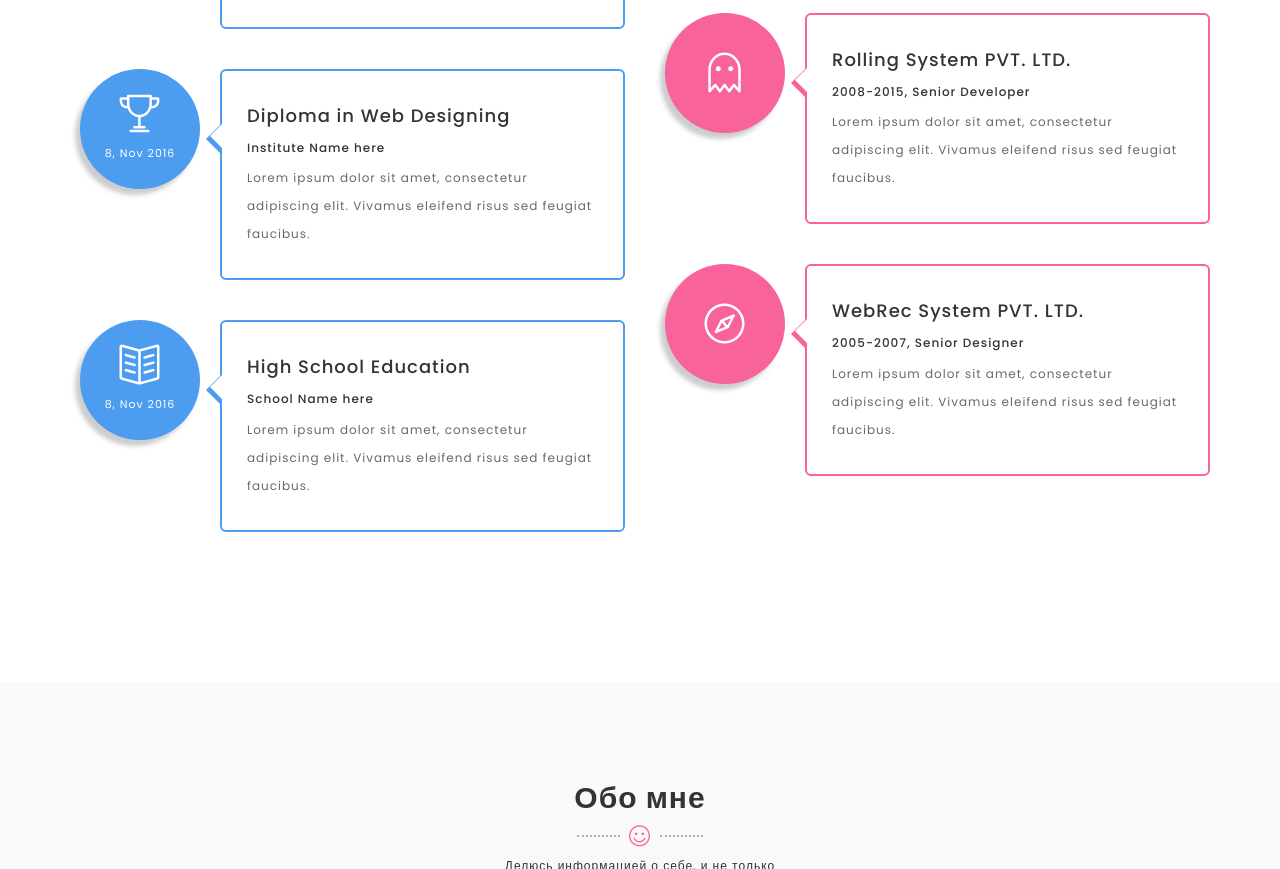
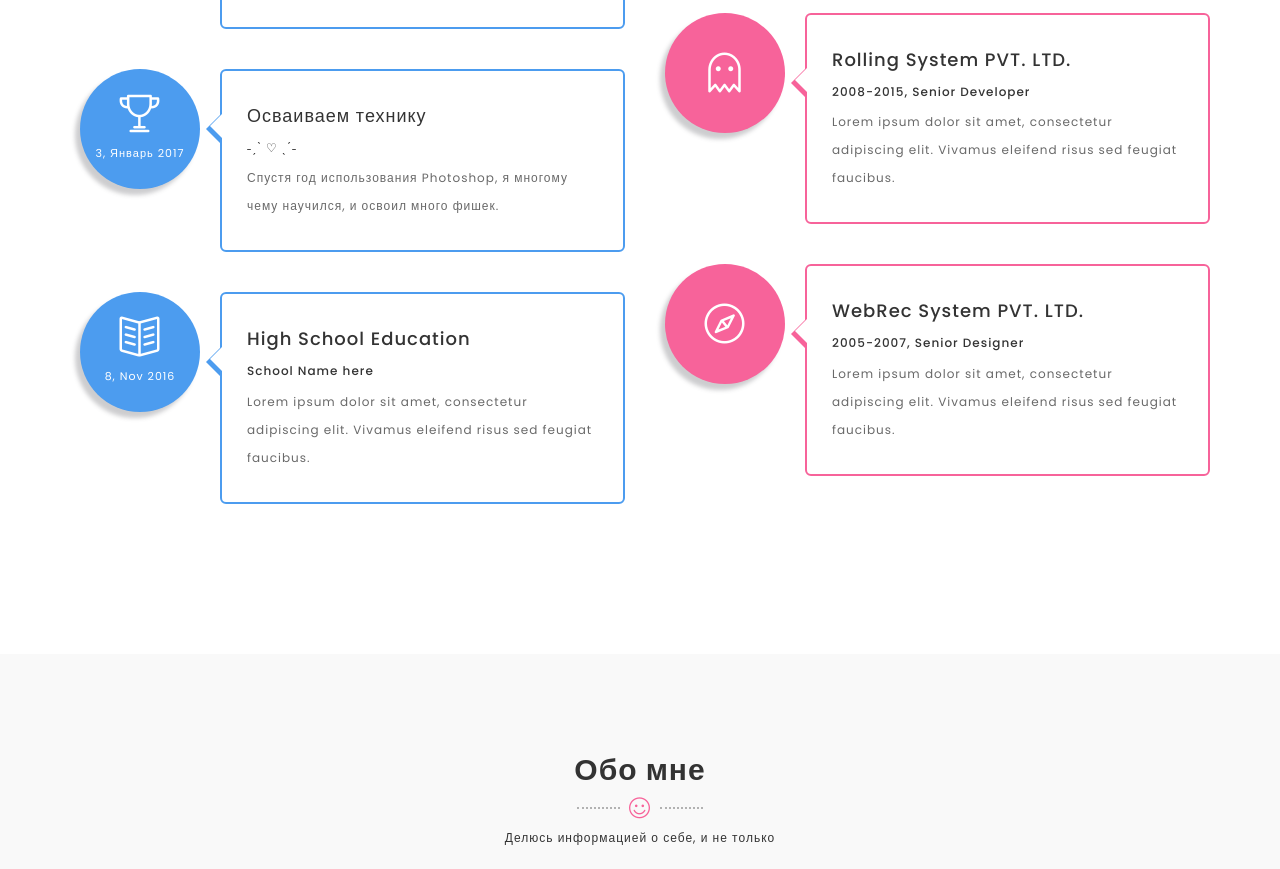
Before and after one commit to m0ranje/m0ranje.github.io, a plain HTML site: page index.html in a window 1280 px wide. Shown: the part 1194-2063 px from the top of the page. Drawn offline with Linux system fonts and the light colour scheme.

Commit message:
Update index.html

```diff
--- a/index.html
+++ b/index.html
@@ -185,12 +185,12 @@
 				<div class="experience-item">
 					<div class="experience-circle">
 						<i class="icon-trophy"></i>
-                        <p>8, Nov 2016</p>
+                        <p>3, Январь 2017</p>
 					</div>
 					<div class="experience-content experience-color-blue">
-						<h4>Diploma in Web Designing</h4>
-                        <h6>Institute Name here</h6>
-						<p>Lorem ipsum dolor sit amet, consectetur adipiscing elit. Vivamus eleifend risus sed feugiat faucibus.</p>
+						<h4>Осваиваем технику</h4>
+                        <h6>˗ˏˋ ♡ ˎˊ˗</h6>
+						<p>Спустя год использования Photoshop, я многому чему научился, и освоил много фишек.</p>
 					</div>
 				 </div>
 
```
